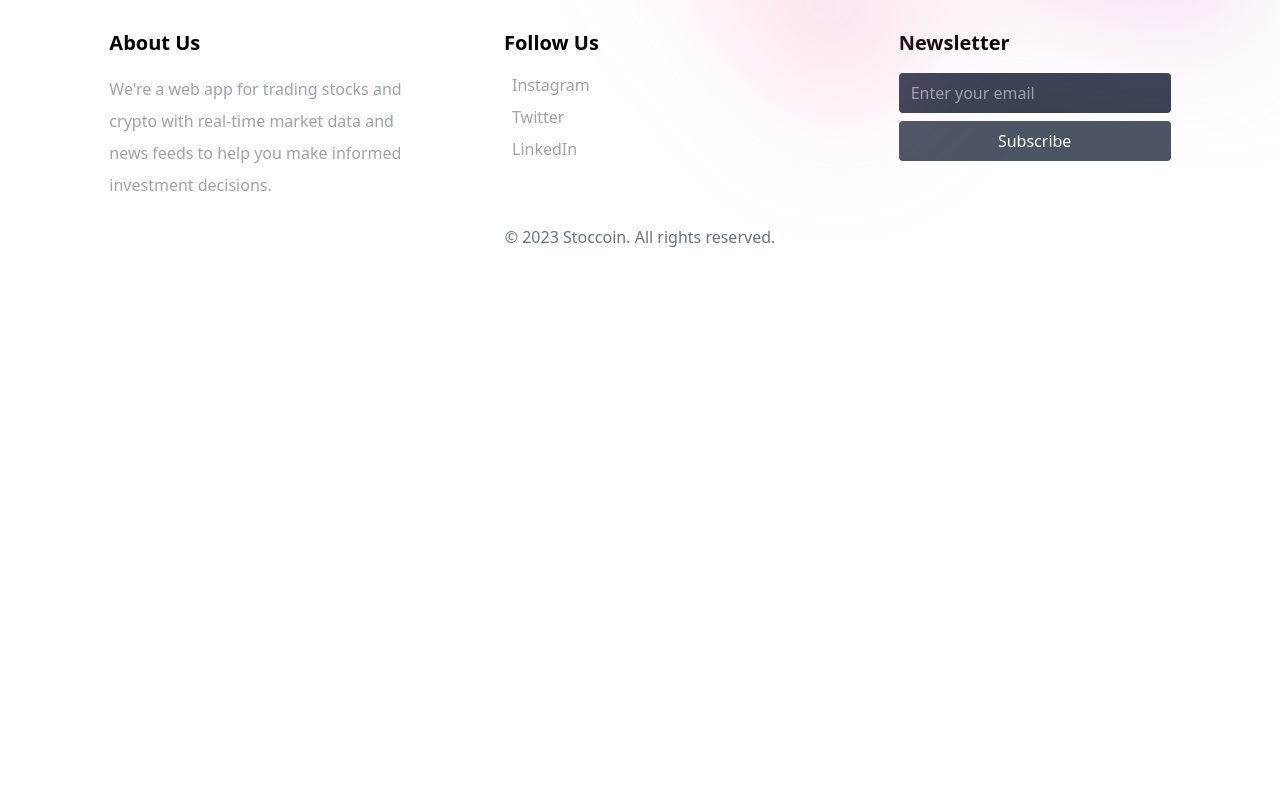
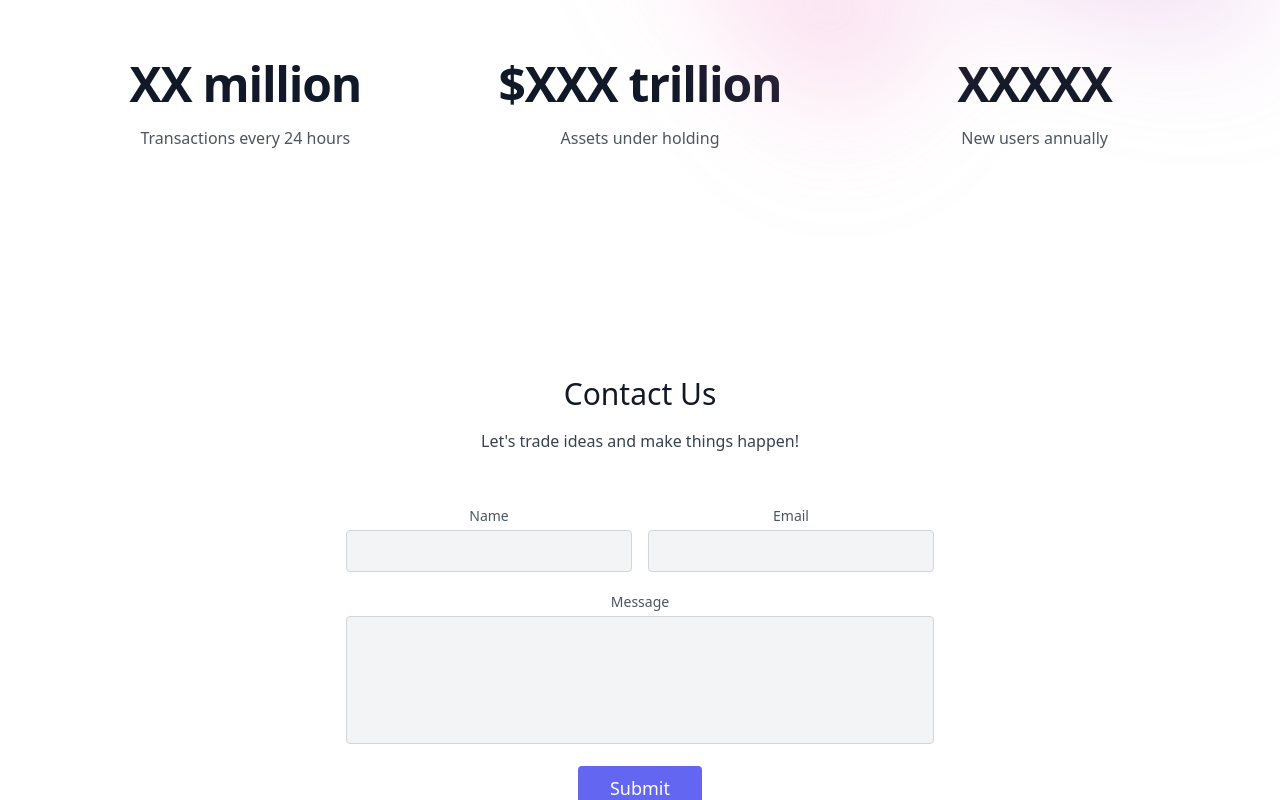
Before and after one commit to Stoccoin-Official/Stoccoin-Website, a React (Vite) app in the folder client/: page / in a window 1280 px wide. Shown: the part 800-1600 px from the top of the page. Before the commit the page ends 1113 px from the top, so only its background shows below. Built offline with nearby package versions, Linux system fonts and the light colour scheme.

Commit message:
feat: Modify client package files and components

```diff
--- a/client/package.json
+++ b/client/package.json
@@ -11,8 +11,11 @@
   "dependencies": {
     "@headlessui/react": "^1.7.13",
     "@heroicons/react": "^2.0.16",
+    "alpinejs": "^3.12.0",
     "react": "^18.2.0",
-    "react-dom": "^18.2.0"
+    "react-chartjs-2": "^5.2.0",
+    "react-dom": "^18.2.0",
+    "react-refresh": "^0.14.0"
   },
   "devDependencies": {
     "@types/react": "^18.0.28",
--- a/client/src/App.jsx
+++ b/client/src/App.jsx
@@ -2,13 +2,16 @@ import { useState } from 'react'
 import './App.css'
 import Header from "./components/Header";
 import Footer from "./components/Footer";
-
-function App() {
+import Stats from "./components/Stats";
+import ContactForm from './components/ContactForm';
+const App = () => {
   const [count, setCount] = useState(0)
 
   return (
     <div className="App">
       <Header />
+      <Stats />
+      <ContactForm />
       <Footer />
     </div>
   )
--- /dev/null
+++ b/client/src/components/ContactForm.jsx
@@ -0,0 +1,73 @@
+import React from "react";
+
+export default function App() {
+  return (
+    <div>
+      <section className="text-gray-700 body-font relative">
+        <div className="container px-5 py-24 mx-auto">
+          <div className="flex flex-col text-center w-full mb-12">
+            <h1 className="sm:text-3xl text-2xl font-medium title-font mb-4 text-gray-900">
+              Contact Us
+            </h1>
+            <p className="lg:w-2/3 mx-auto leading-relaxed text-base">
+              Let's trade ideas and make things happen!
+            </p>
+          </div>
+          <div className="lg:w-1/2 md:w-2/3 mx-auto">
+            <div className="flex flex-wrap -m-2">
+              <div className="p-2 w-1/2">
+                <div className="relative">
+                  <label for="name" className="leading-7 text-sm text-gray-600">
+                    Name
+                  </label>
+                  <input
+                    type="text"
+                    id="name"
+                    name="name"
+                    className="w-full bg-gray-100 rounded border border-gray-300 focus:border-indigo-500 text-base outline-none text-gray-700 py-1 px-3 leading-8 transition-colors duration-200 ease-in-out"
+                  />
+                </div>
+              </div>
+              <div className="p-2 w-1/2">
+                <div className="relative">
+                  <label
+                    for="email"
+                    className="leading-7 text-sm text-gray-600"
+                  >
+                    Email
+                  </label>
+                  <input
+                    type="email"
+                    id="email"
+                    name="email"
+                    className="w-full bg-gray-100 rounded border border-gray-300 focus:border-indigo-500 text-base outline-none text-gray-700 py-1 px-3 leading-8 transition-colors duration-200 ease-in-out"
+                  />
+                </div>
+              </div>
+              <div className="p-2 w-full">
+                <div className="relative">
+                  <label
+                    for="message"
+                    className="leading-7 text-sm text-gray-600"
+                  >
+                    Message
+                  </label>
+                  <textarea
+                    id="message"
+                    name="message"
+                    className="w-full bg-gray-100 rounded border border-gray-300 focus:border-indigo-500 h-32 text-base outline-none text-gray-700 py-1 px-3 resize-none leading-6 transition-colors duration-200 ease-in-out"
+                  ></textarea>
+                </div>
+              </div>
+              <div className="p-2 w-full">
+                <button className="flex mx-auto text-white bg-indigo-500 border-0 py-2 px-8 focus:outline-none hover:bg-indigo-600 rounded text-lg">
+                  Submit
+                </button>
+              </div>
+            </div>
+          </div>
+        </div>
+      </section>
+    </div>
+  );
+}
--- /dev/null
+++ b/client/src/components/Stats.jsx
@@ -0,0 +1,24 @@
+const stats = [
+  { id: 1, name: 'Transactions every 24 hours', value: 'XX million' },
+  { id: 2, name: 'Assets under holding', value: '$XXX trillion' },
+  { id: 3, name: 'New users annually', value: 'XXXXX' },
+]
+
+export default function Example() {
+  return (
+    <div className="bg-white py-24 sm:py-32">
+      <div className="mx-auto max-w-7xl px-6 lg:px-8">
+        <dl className="grid grid-cols-1 gap-y-16 gap-x-8 text-center lg:grid-cols-3">
+          {stats.map((stat) => (
+            <div key={stat.id} className="mx-auto flex max-w-xs flex-col gap-y-4">
+              <dt className="text-base leading-7 text-gray-600">{stat.name}</dt>
+              <dd className="order-first text-3xl font-semibold tracking-tight text-gray-900 sm:text-5xl">
+                {stat.value}
+              </dd>
+            </div>
+          ))}
+        </dl>
+      </div>
+    </div>
+  )
+}
```
Also changed, not shown: 1 other file (tests, documents, lock files or other folders).
